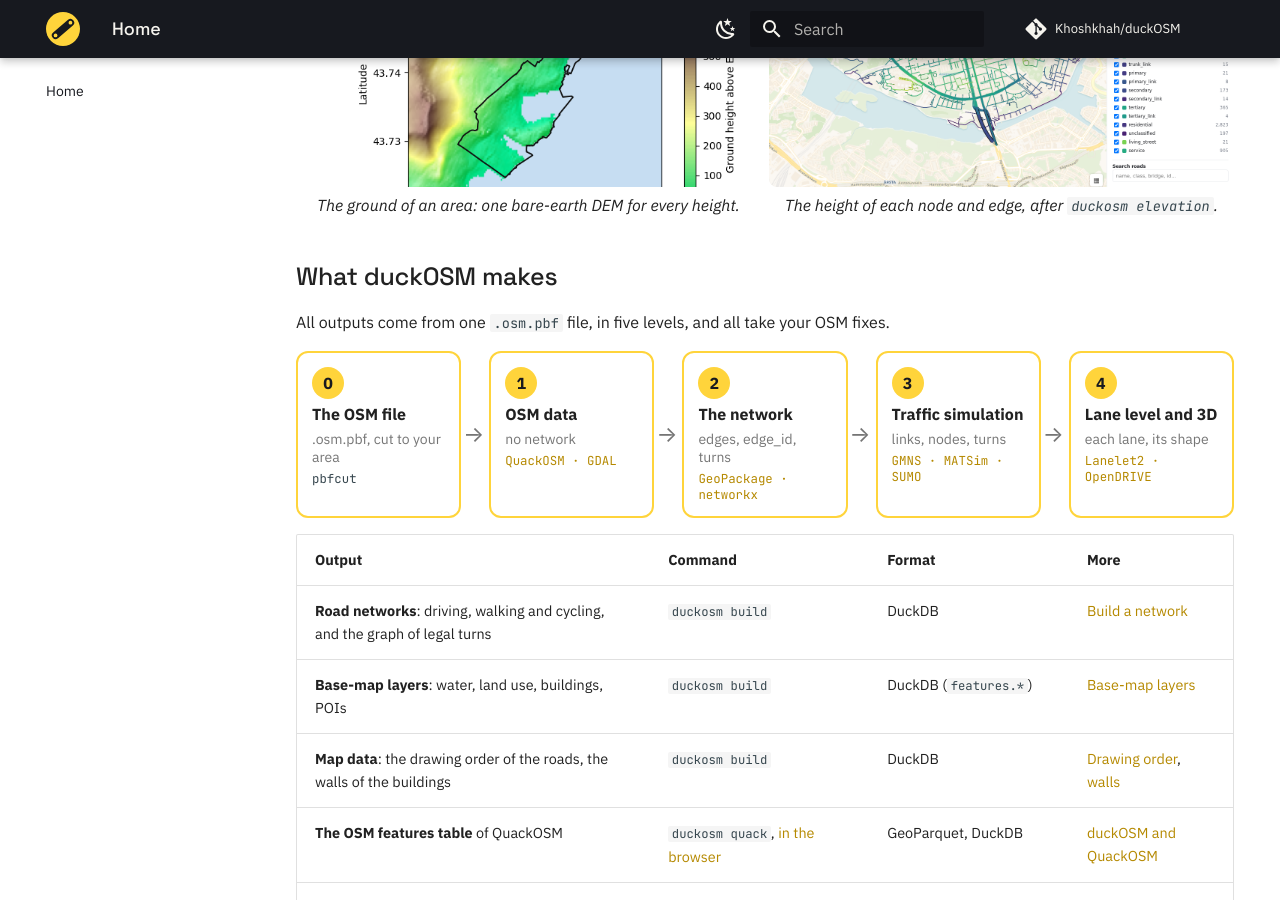
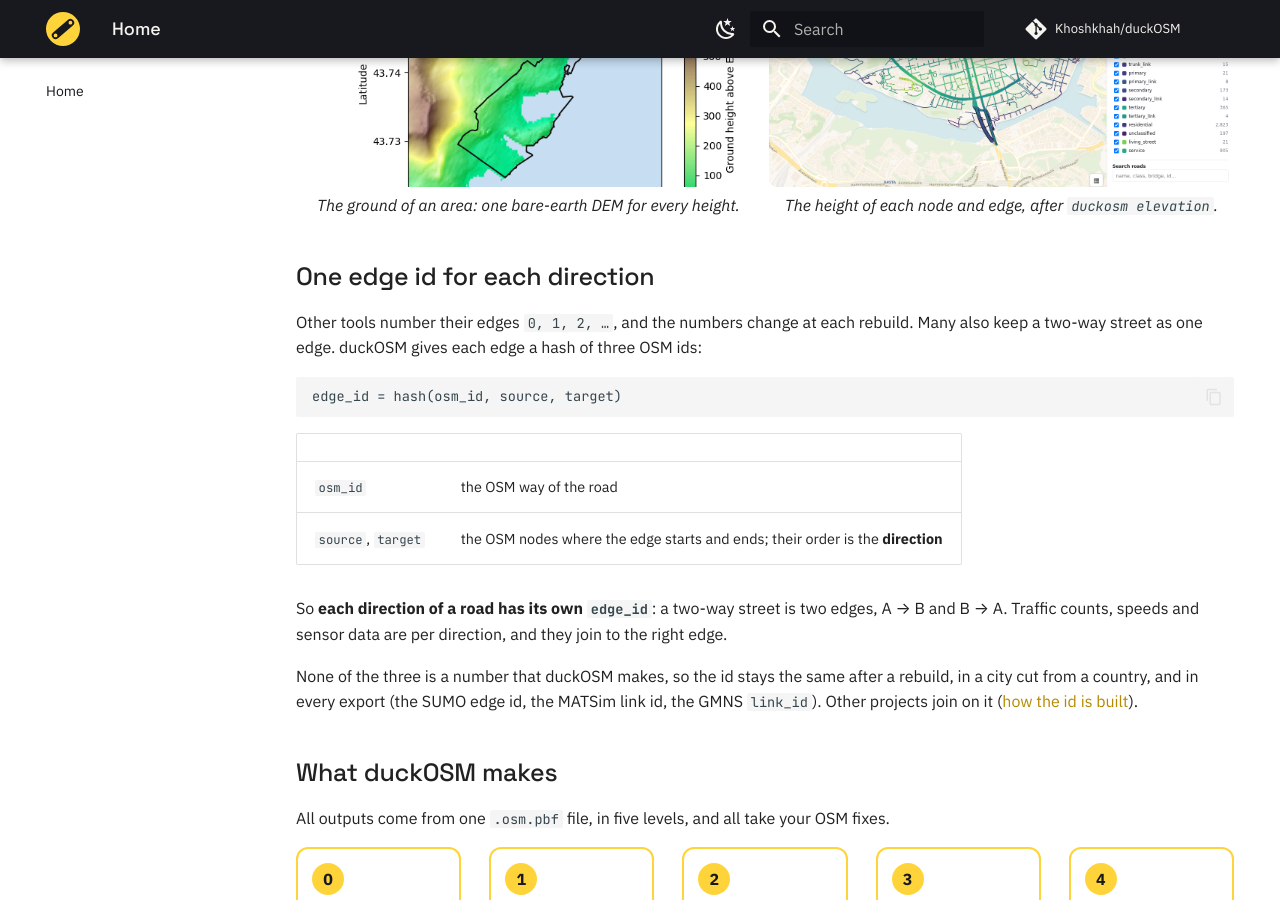
Before and after one commit to Khoshkhah/duckOSM, an MkDocs documentation site: the page built from docs/index.md, in a window 1280 px wide and 900 px high, scrolled down 2350 px. Built offline with MkDocs 1.6.1 and Material for MkDocs 9.7.7, drawn with Linux system fonts in a browser that asks for light colours; comment, search, counter and statistics services are not loaded; some of the changed text lies outside the part shown.

Commit message:
Docs: the edge id section on the home page again: one id for each direction
Co-Authored-By: Claude Opus 5.5 <noreply@anthropic.com>

````diff
--- a/docs/index.md
+++ b/docs/index.md
@@ -53,7 +53,7 @@ traffic simulation and routing. You can fix the OSM data on a map first, and eve
 
     ---
 
-    `edge_id = hash(osm_id, source, target)`: the same after a rebuild, a cut and an export.
+    One id for each road **and each direction**, the same after a rebuild, a cut and an export.
     [Stable edge ids](concepts/edge-ids.md)
 
 -   :material-car-multiple:{ .lg .middle } **Traffic simulation**
@@ -111,6 +111,27 @@ traffic simulation and routing. You can fix the OSM data on a map first, and eve
 </figure>
 
 </div>
+
+## One edge id for each direction
+
+Other tools number their edges `0, 1, 2, …`, and the numbers change at each rebuild. Many also keep a two-way street as one
+edge. duckOSM gives each edge a hash of three OSM ids:
+
+```text
+edge_id = hash(osm_id, source, target)
+```
+
+| | |
+|---|---|
+| `osm_id` | the OSM way of the road |
+| `source`, `target` | the OSM nodes where the edge starts and ends; their order is the **direction** |
+
+So **each direction of a road has its own `edge_id`**: a two-way street is two edges, A → B and B → A. Traffic counts,
+speeds and sensor data are per direction, and they join to the right edge.
+
+None of the three is a number that duckOSM makes, so the id stays the same after a rebuild, in a city cut from a country,
+and in every export (the SUMO edge id, the MATSim link id, the GMNS `link_id`). Other projects join on it
+([how the id is built](concepts/edge-ids.md)).
 
 ## What duckOSM makes
 
````
